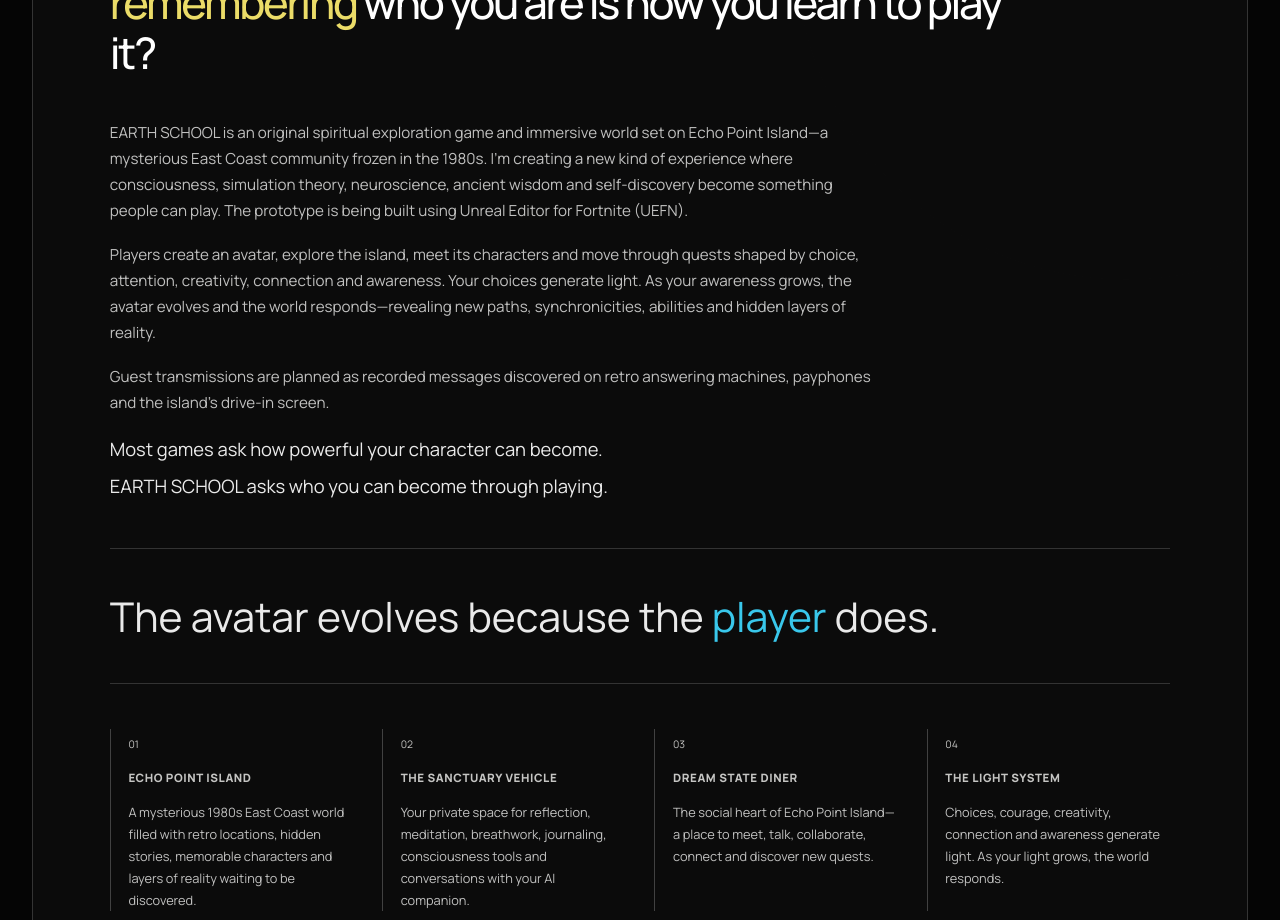
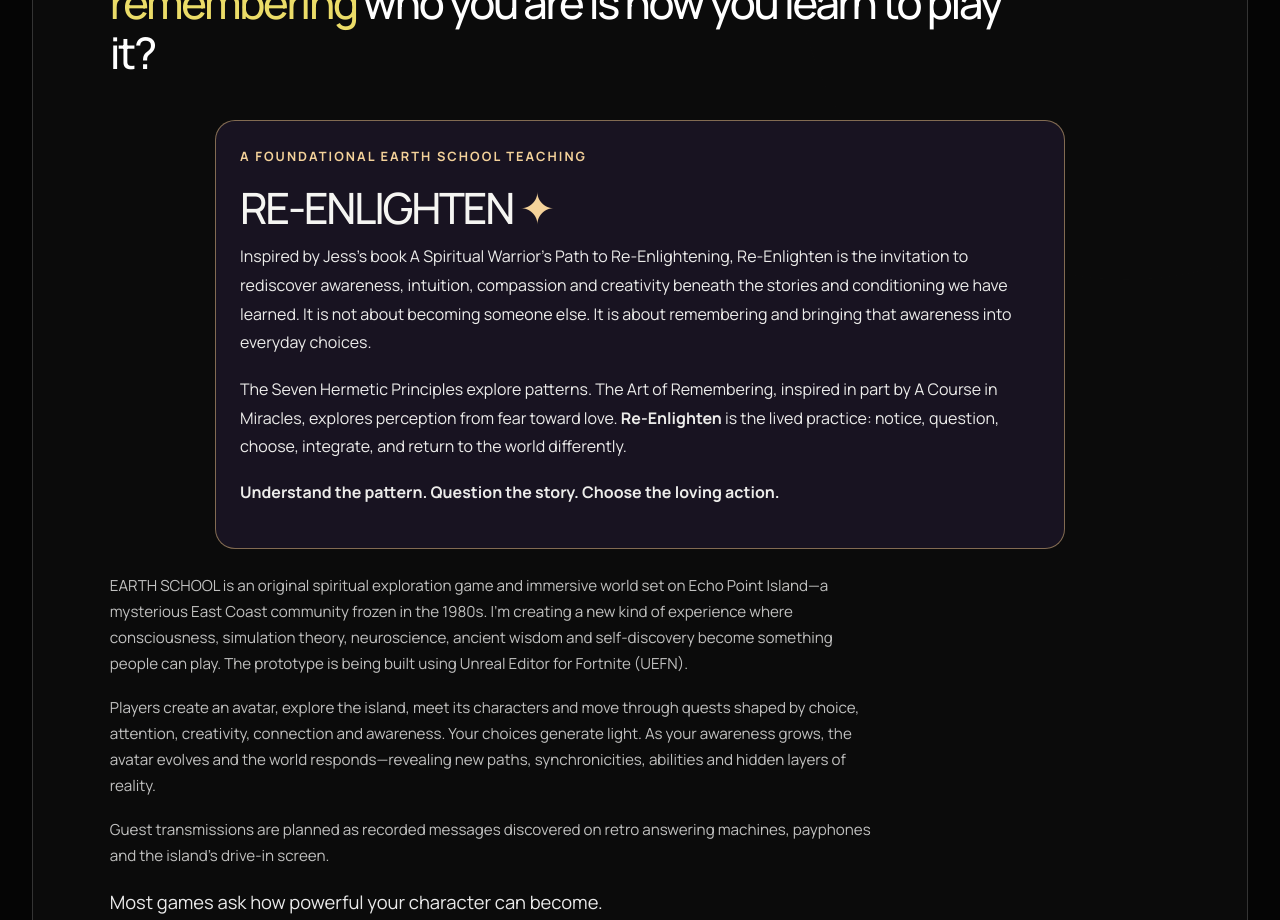
Before and after one commit to jessgoodvibesonly/jessgoodvibesonly, a Next.js app: page / in a window 1280 px wide. Shown: the part 2760-3680 px from the top of the page. Built offline with nearby package versions, Linux system fonts and the light colour scheme; a web font is replaced by a local one.

Commit message:
Make Re-Enlighten a foundational EARTH SCHOOL teaching tied to Jess's book

```diff
--- a/app/page.tsx
+++ b/app/page.tsx
@@ -377,6 +377,13 @@ export default function Home() {
           <h2 id="earth-school-title">EARTH SCHOOL</h2>
           <p className="earth-school-subtitle">A Temporary <span className="color-pop pop-blue">Human</span> Experience</p>
           <h3>What if being human is the game—and <span className="color-pop pop-yellow">remembering</span> who you are is how you learn to play it?</h3>
+          <div style={{maxWidth:"850px",margin:"24px auto",padding:"24px",border:"1px solid rgba(235,195,132,.5)",borderRadius:"20px",background:"rgba(34,25,49,.60)"}}>
+            <p style={{letterSpacing:"0.16em",fontWeight:700,fontSize:"0.8rem",color:"#f4d29a"}}>A FOUNDATIONAL EARTH SCHOOL TEACHING</p>
+            <h3 style={{fontSize:"clamp(1.7rem,4vw,2.7rem)",margin:"10px 0"}}>RE-ENLIGHTEN <span style={{color:"#f4d29a"}}>✦</span></h3>
+            <p style={{lineHeight:1.8}}>Inspired by Jess&apos;s book <em>A Spiritual Warrior&apos;s Path to Re-Enlightening</em>, Re-Enlighten is the invitation to rediscover awareness, intuition, compassion and creativity beneath the stories and conditioning we have learned. It is not about becoming someone else. It is about remembering and bringing that awareness into everyday choices.</p>
+            <p style={{lineHeight:1.8}}>The Seven Hermetic Principles explore patterns. The Art of Remembering, inspired in part by <em>A Course in Miracles</em>, explores perception from fear toward love. <strong>Re-Enlighten</strong> is the lived practice: notice, question, choose, integrate, and return to the world differently.</p>
+            <p style={{fontWeight:700}}>Understand the pattern. Question the story. Choose the loving action.</p>
+          </div>
           <div className="earth-school-story">
             <p>
               EARTH SCHOOL is an original spiritual exploration game and immersive world set on Echo Point
```
